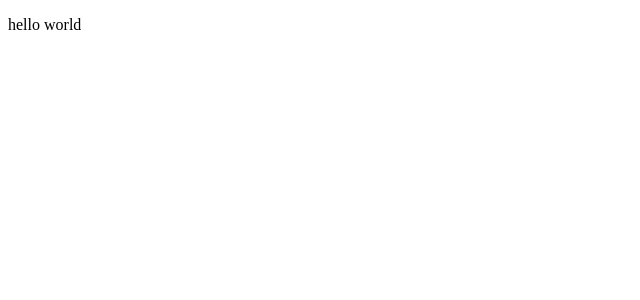
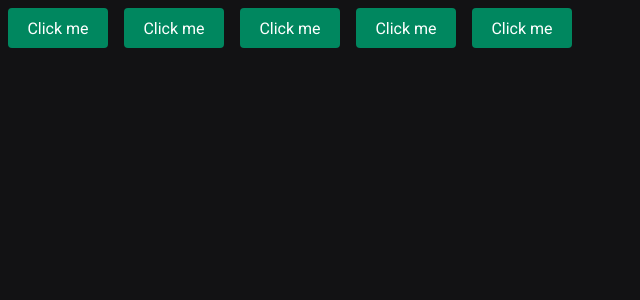
Before and after one commit to HugoPetla/react-pomodoro, a React (Vite) app: page / in a window 1280 px wide. Shown: the top 300 px of the page, without its empty margins (0-640 px from the left). Built offline with nearby package versions, Linux system fonts and the light colour scheme.

Commit message:
Created the structure of the project

```diff
--- a/index.html
+++ b/index.html
@@ -2,7 +2,15 @@
 <html lang="en">
   <head>
     <meta charset="UTF-8" />
+    <link rel="preconnect" href="https://fonts.googleapis.com" />
+    <link rel="preconnect" href="https://fonts.gstatic.com" crossorigin />
+
     <meta name="viewport" content="width=device-width, initial-scale=1.0" />
+
+    <link
+      href="https://fonts.googleapis.com/css2?family=Roboto+Mono:wght@700&family=Roboto:wght@400;700&display=swap"
+      rel="stylesheet"
+    />
     <title>React Pomodoro</title>
   </head>
   <body>
--- a/src/App.tsx
+++ b/src/App.tsx
@@ -1,7 +1,19 @@
+import { ThemeProvider } from "styled-components";
+
+import { Button } from "./components/Button";
+import { defaultTheme } from "./styles/themes/default";
+import { GlobalStyle } from "./styles/global";
+
 export function App() {
   return (
-    <>
-      <p>hello world</p>
-    </>
+    <ThemeProvider theme={defaultTheme}>
+      <Button variant="primary" />
+      <Button variant="secondary" />
+      <Button variant="success" />
+      <Button variant="danger" />
+      <Button />
+
+      <GlobalStyle />
+    </ThemeProvider>
   );
 }
--- /dev/null
+++ b/src/components/Button.styles.ts
@@ -0,0 +1,29 @@
+import styled, { css } from "styled-components";
+
+export type ButtonVariant = "primary" | "secondary" | "success" | "danger";
+
+interface ButtonContainerProps {
+  variant: ButtonVariant;
+}
+
+const buttonVariants = {
+  primary: "purple",
+  secondary: "orange",
+  success: "green",
+  danger: "red",
+};
+
+export const ButtonContainer = styled.button<ButtonContainerProps>`
+  width: 100px;
+  height: 40px;
+  border-radius: 4px;
+  border: 0;
+  margin: 8px;
+
+  background-color: ${(props) => props.theme["green-500"]};
+  color: ${(props) => props.theme.white};
+  /* ${(props) =>
+    css`
+      background-color: ${buttonVariants[props.variant]};
+    `} */
+`;
--- /dev/null
+++ b/src/components/Button.tsx
@@ -0,0 +1,13 @@
+import { ButtonContainer, ButtonVariant } from "./Button.styles";
+
+interface ButtonProps {
+  variant?: ButtonVariant;
+}
+
+export function Button({ variant = "primary" }: ButtonProps) {
+  return (
+    <>
+      <ButtonContainer variant={variant}>Click me</ButtonContainer>
+    </>
+  );
+}
--- /dev/null
+++ b/src/styles/global.ts
@@ -0,0 +1,25 @@
+import { createGlobalStyle } from "styled-components";
+
+export const GlobalStyle = createGlobalStyle`
+  * {
+    margin: 0;
+    padding: 0;
+    box-sizing: border-box;
+  }
+
+  :focus{
+    outline: 0;
+    box-shadow: 0 0 0 2px ${(props) => props.theme["green-500"]};
+  }
+
+  body{
+    background: ${(props) => props.theme["gray-900"]};
+    color: ${(props) => props.theme["gray-300"]};
+  }
+
+  body, input, textarea, button{
+    font-family: "Roboto", sans-serif;
+    font-weight: 400;
+    font-size: 1rem;
+  }
+`;
--- /dev/null
+++ b/src/styles/themes/default.ts
@@ -0,0 +1,21 @@
+export const defaultTheme = {
+  white: "#FFF",
+
+  "gray-100": "#E1E1E6",
+  "gray-300": "#C4C4CC",
+  "gray-400": "#8D8D99",
+  "gray-500": "#7C7C8A",
+  "gray-600": "#323238",
+  "gray-700": "#29292E",
+  "gray-800": "#202024",
+  "gray-900": "#121214",
+
+  "green-300": "#00B37E",
+  "green-500": "#00875F",
+  "green-700": "#015F43",
+
+  "red-500": "#AB222E",
+  "red-700": "#7A1921",
+
+  "yellow-500": "#FBA94C",
+};
```
Also changed, not shown: package.json (+5 -2 lines), src/@types/styled.d.ts (added, +8 -0 lines), .eslintrc.json (added), 1 other file (tests, documents, lock files or other folders).
